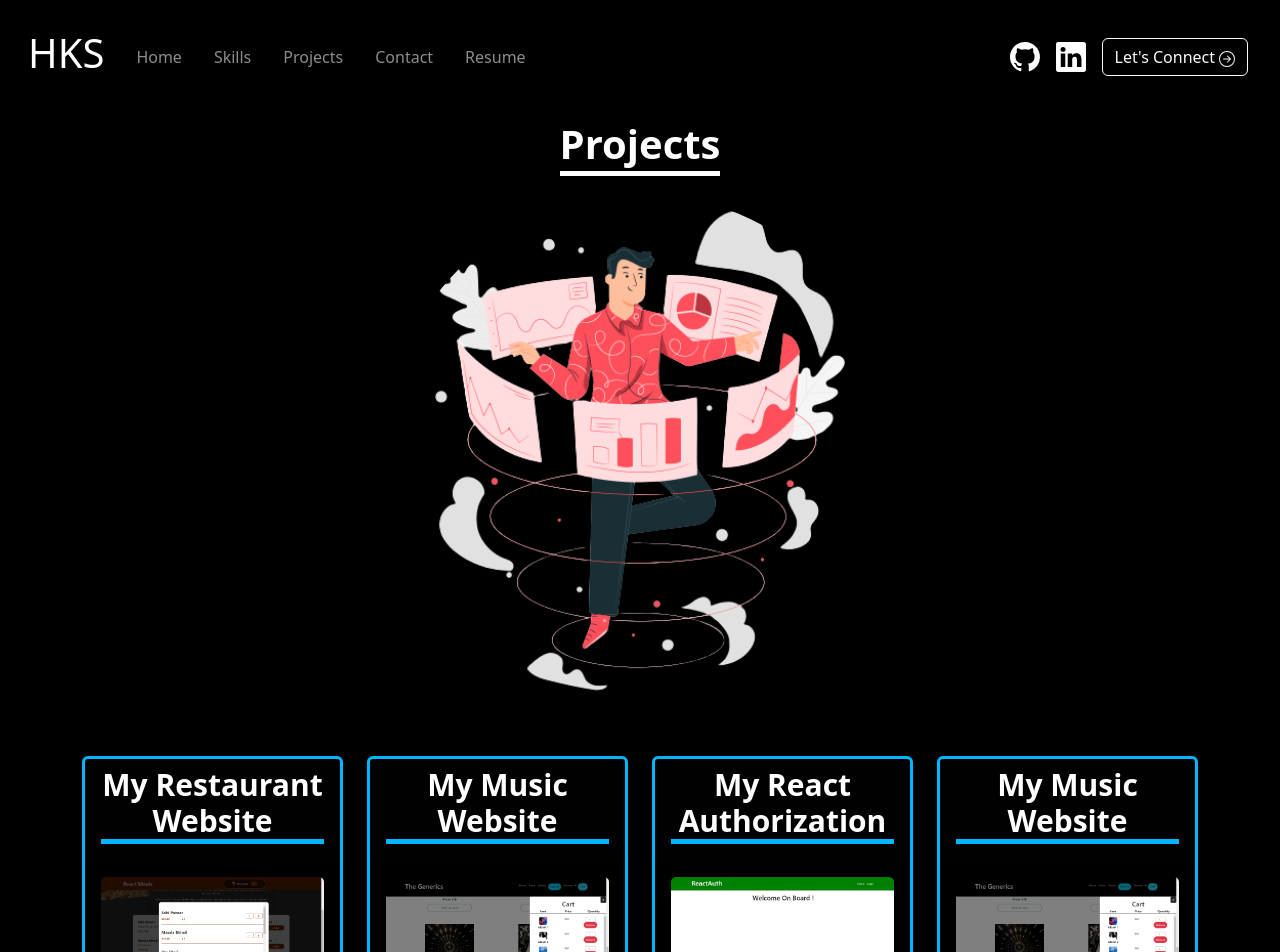
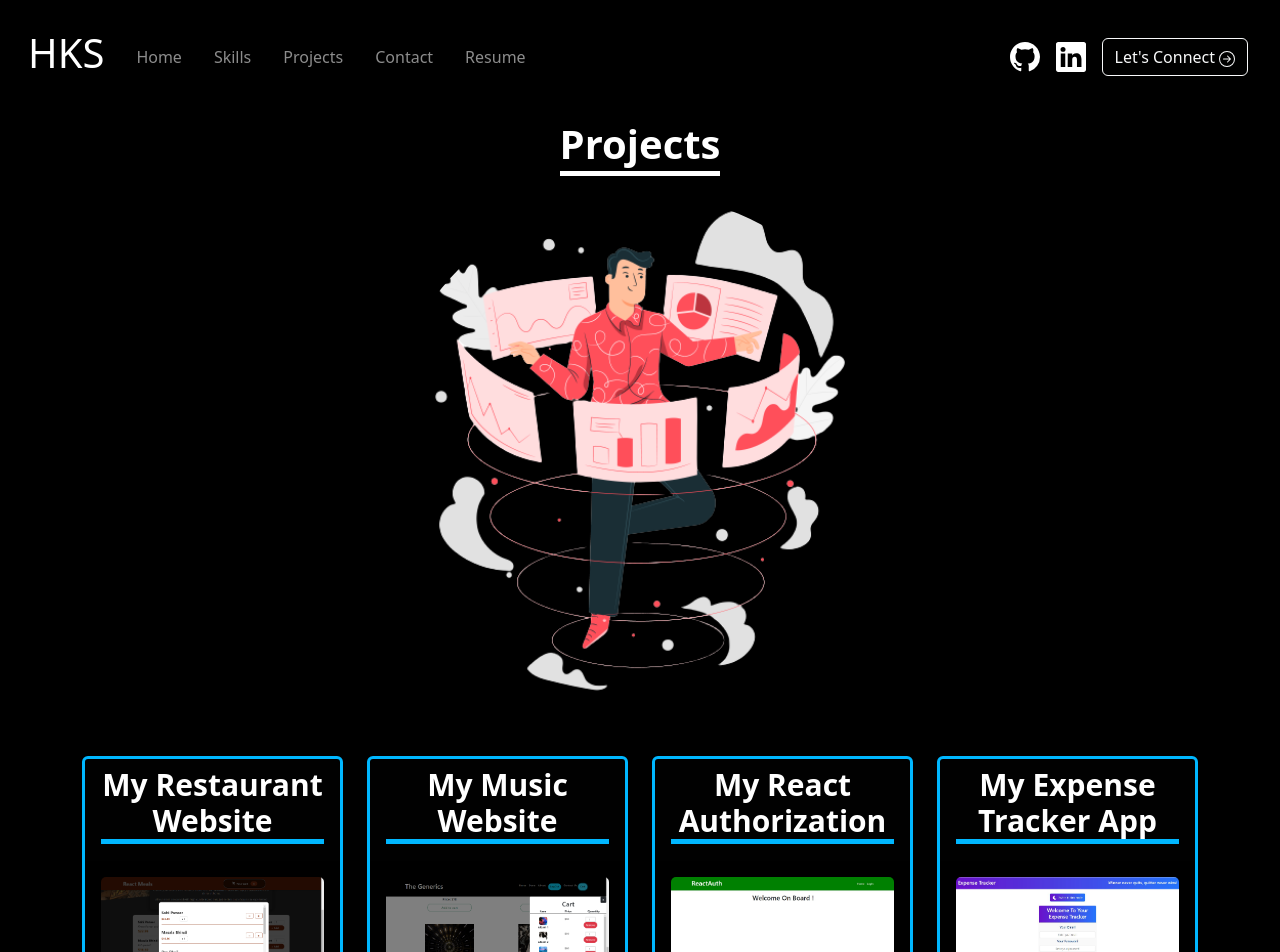
Before and after one commit to harisaini778/Portfolio, a React (Create React App) app: page /Project in a window 1280 px wide. Shown: the top 952 px of the page. Built offline with nearby package versions, Linux system fonts and the light colour scheme.

Commit message:
added an updated resume to the resume component

```diff
--- a/src/components/Home.css
+++ b/src/components/Home.css
@@ -17,8 +17,8 @@
         color: white;
         font-weight: bold !important;
         font-size :40px !important;
-        border: 2px solid white;
-        border-radius: 10px;
+        border: 2px solid white !important;
+        border-radius: 10px !important;
         padding: 10px !important;
 }
 @media(max-width:576px){
--- a/src/components/Project.js
+++ b/src/components/Project.js
@@ -4,6 +4,7 @@ import genericsimg from "./assets/genericsimg.png";
 import mealsimg from "./assets/mealsimg.png";
 import projectsimg from "./assets/projects.png";
 import reactauthimg from "./assets/ReactAuth_homepage.JPG";
+import expenseTracker from "./assets/expenseTracker_light.JPG";
 import "./Project.css";
 
 
@@ -33,8 +34,10 @@ const Project = () => {
         },
       {
         id: 4,
-        header: "My Music Website",
-        image : genericsimg
+        header: "My Expense Tracker App",
+          image: expenseTracker,
+          projectLink:"https://expense-tracker-nu-ten.vercel.app/LogIn",
+        gitHubLink : "https://github.com/harisaini778/ExpenseTracker",
     },
 ]
   return (
--- a/src/components/Resume.css
+++ b/src/components/Resume.css
@@ -51,7 +51,7 @@
     color: white !important;
     font-size: 40px !important;
     font-weight: bold !important;
-    border-bottom: 5px solid white;
+    border-bottom: 5px solid white !important;
 }
 .outer-div-resume{
     background-color: black;
--- a/src/components/Resume.js
+++ b/src/components/Resume.js
@@ -19,7 +19,7 @@ const Resume = () => {
                             <Stack direction="horizontal">
                                 <div>
                                     <Container className="m-1">
-                                        <a href="https://drive.google.com/file/d/1KiFVqfqGkiFBMT1rjY_p5OPwiYBB62gY/view?usp=sharing"
+                                        <a href="https://drive.google.com/file/d/11FLEM1ialpPSwx-KjbOMSNMP4TL-23D0/view?usp=sharing"
                                               target="_blank"
                                             rel="noopener noreferrer" className="link-resume">
                                             <h2>Download Hari's Resume</h2>
```
Also changed, not shown: src/components/assets/expenseTracker_light.JPG (added), 1 other file (tests, documents, lock files or other folders).
